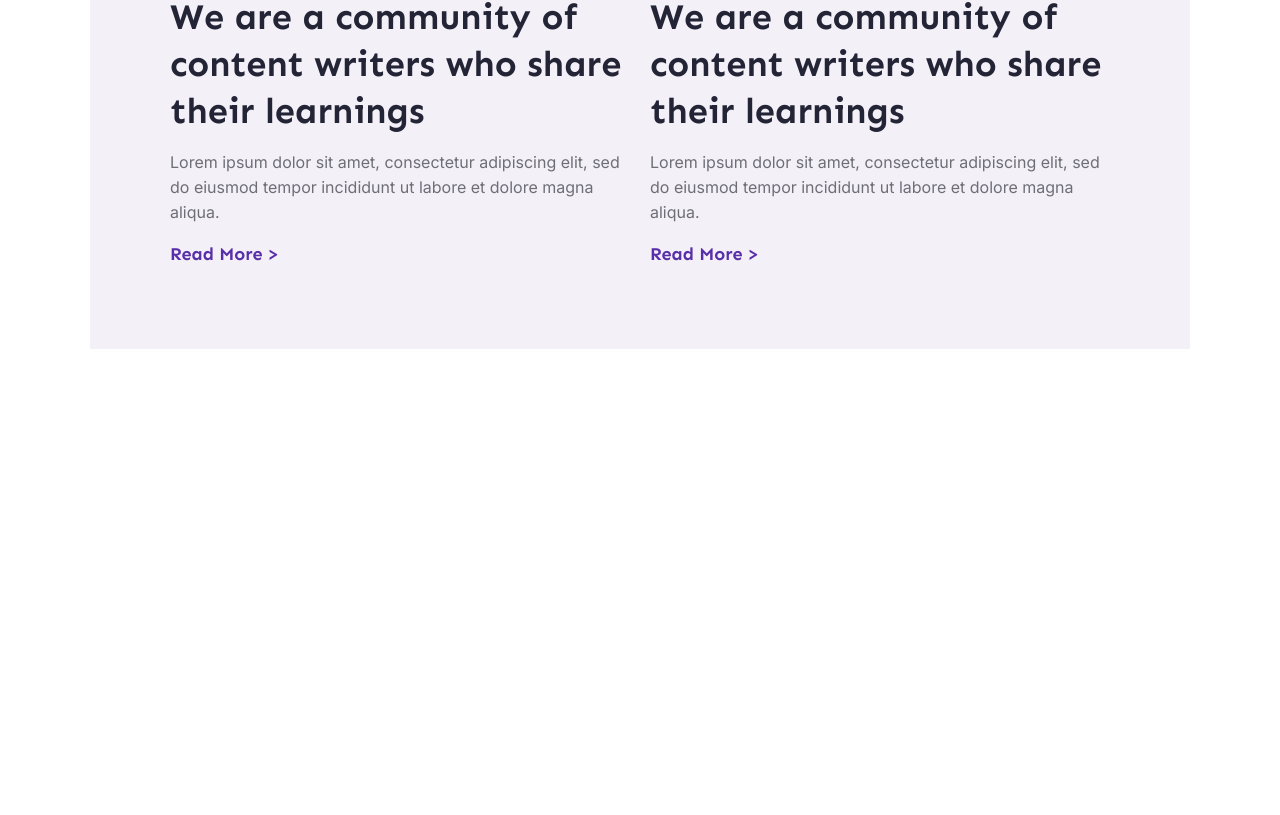
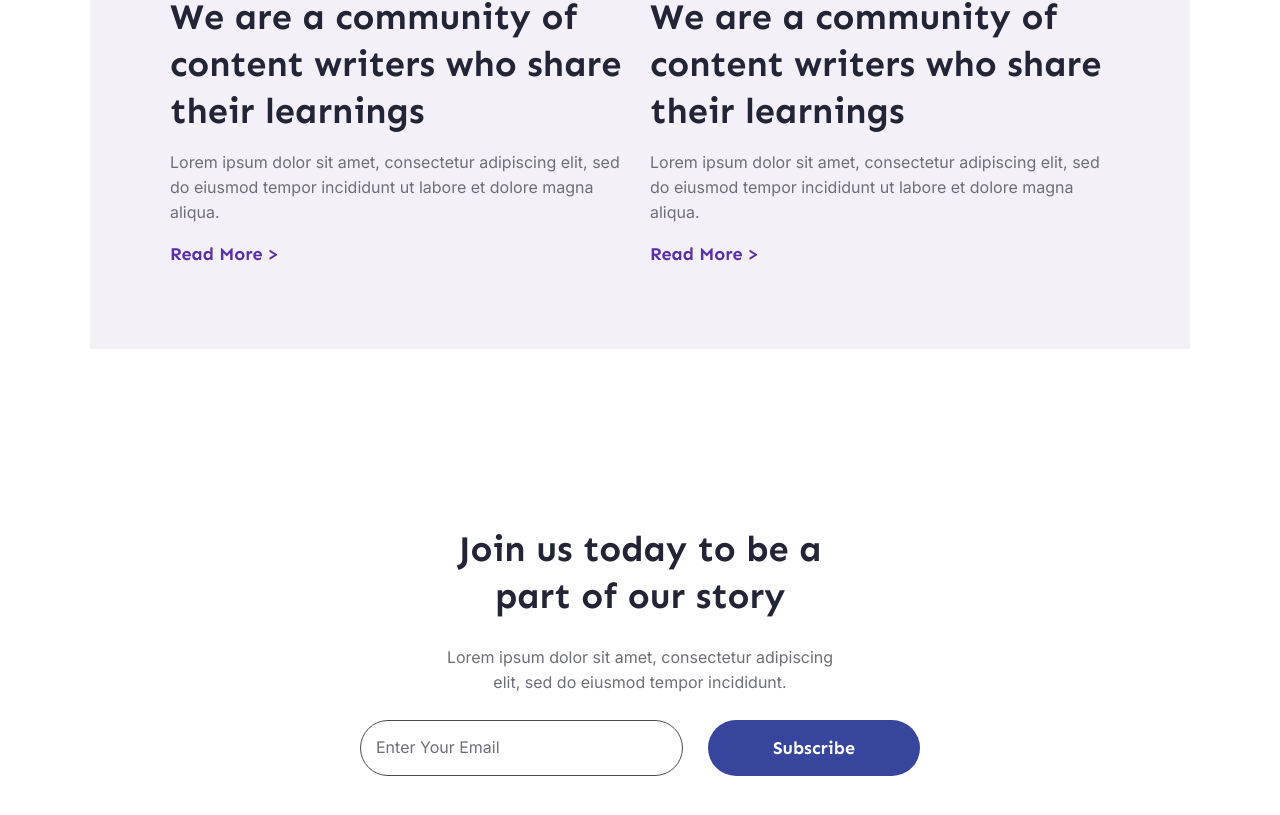
Before and after one commit to fredluggard/appSoluteHubApp, a Next.js app: page / in a window 1280 px wide. Shown: the part 6081-6896 px from the top of the page. Before the commit the page ends 6514 px from the top, so only its background shows below. Built offline with nearby package versions, Linux system fonts and the light colour scheme.

Commit message:
feat:: completed the call to action form

```diff
--- a/app/page.tsx
+++ b/app/page.tsx
@@ -6,6 +6,7 @@ import Explore from "@/components/explore";
 import KidSection from "@/components/kidSection";
 import MoreBlog from "@/components/homeBlog/moreBlog";
 import OngoingProjects from "@/components/projects";
+import JoinUs from "@/components/joinUs";
 
 export default function Home() {
   return (
@@ -17,6 +18,7 @@ export default function Home() {
       <KidSection />
       <MoreBlog />
       <OngoingProjects />
+      <JoinUs />
     </Stack>
   );
 }
--- /dev/null
+++ b/components/joinUs/index.tsx
@@ -0,0 +1,29 @@
+import { Button, Flex, Input, Stack, Text, Title } from "@mantine/core";
+import React from "react";
+import styles from "./joinUs.module.css";
+
+const JoinUs = () => {
+  return (
+    <Stack className={styles.joinUs}>
+      <Title className={styles.title}>
+        Join us today to be a part of our story
+      </Title>
+      <Text className={styles.text}>
+        Lorem ipsum dolor sit amet, consectetur adipiscing elit, sed do eiusmod
+        tempor incididunt.
+      </Text>
+      <Flex className={styles.inputGroup}>
+        <input
+          type="email"
+          placeholder="Enter Your Email"
+          name="subscribe"
+          id="subscribe"
+          className={styles.input}
+        />
+        <Button className={styles.button}>Subscribe</Button>
+      </Flex>
+    </Stack>
+  );
+};
+
+export default JoinUs;
--- /dev/null
+++ b/components/joinUs/joinUs.module.css
@@ -0,0 +1,64 @@
+.joinUs {
+  width: 35rem;
+  height: 16rem;
+  margin: 5.625rem auto;
+  gap: 1.5625rem;
+  align-items: center;
+  justify-content: center;
+}
+
+.title {
+  width: 25.625rem;
+  text-align: center;
+  color: #232536;
+  font-size: 2.25rem;
+  font-family: "Sen", sans-serif;
+  font-weight: 700;
+}
+
+.text {
+  width: 25.625rem;
+  text-align: center;
+  color: #6d6e76;
+  font-size: 1rem;
+  font-family: "Inter", sans-serif;
+  font-weight: 400;
+}
+
+.inputGroup {
+  width: 100%;
+  align-items: center;
+  justify-content: center;
+  gap: 1.5625rem;
+}
+
+.input {
+  width: 20.1875rem;
+  height: 3.5rem;
+  border: 0.0625rem solid #4c4c4c;
+  border-radius: 6.25rem;
+  padding: 0.9375rem;
+}
+
+.input::placeholder {
+  color: #6d6e76;
+  font-family: "Inter", sans-serif;
+  font-weight: 400;
+  font-size: 1rem;
+}
+
+.button {
+  display: flex;
+  justify-content: center;
+  align-items: center;
+  width: 14rem;
+  height: 3.5rem;
+  background-color: #37459c;
+  color: #ffffff;
+  font-size: 1.125rem;
+  font-weight: 700;
+  font-family: "Sen", sans-serif;
+  padding: 0.5rem 1rem;
+  border-radius: 6.25rem;
+  text-decoration: none;
+}
```
